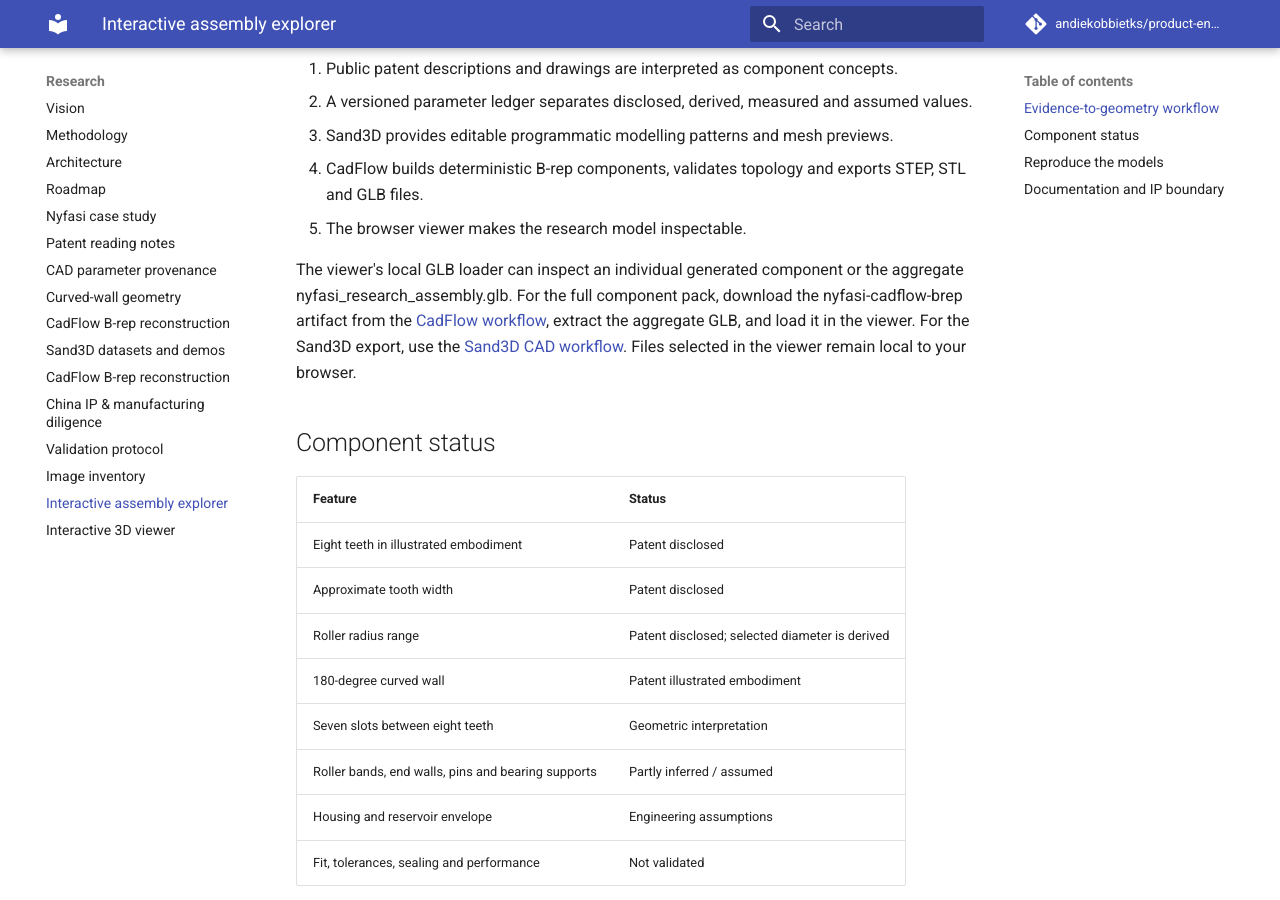
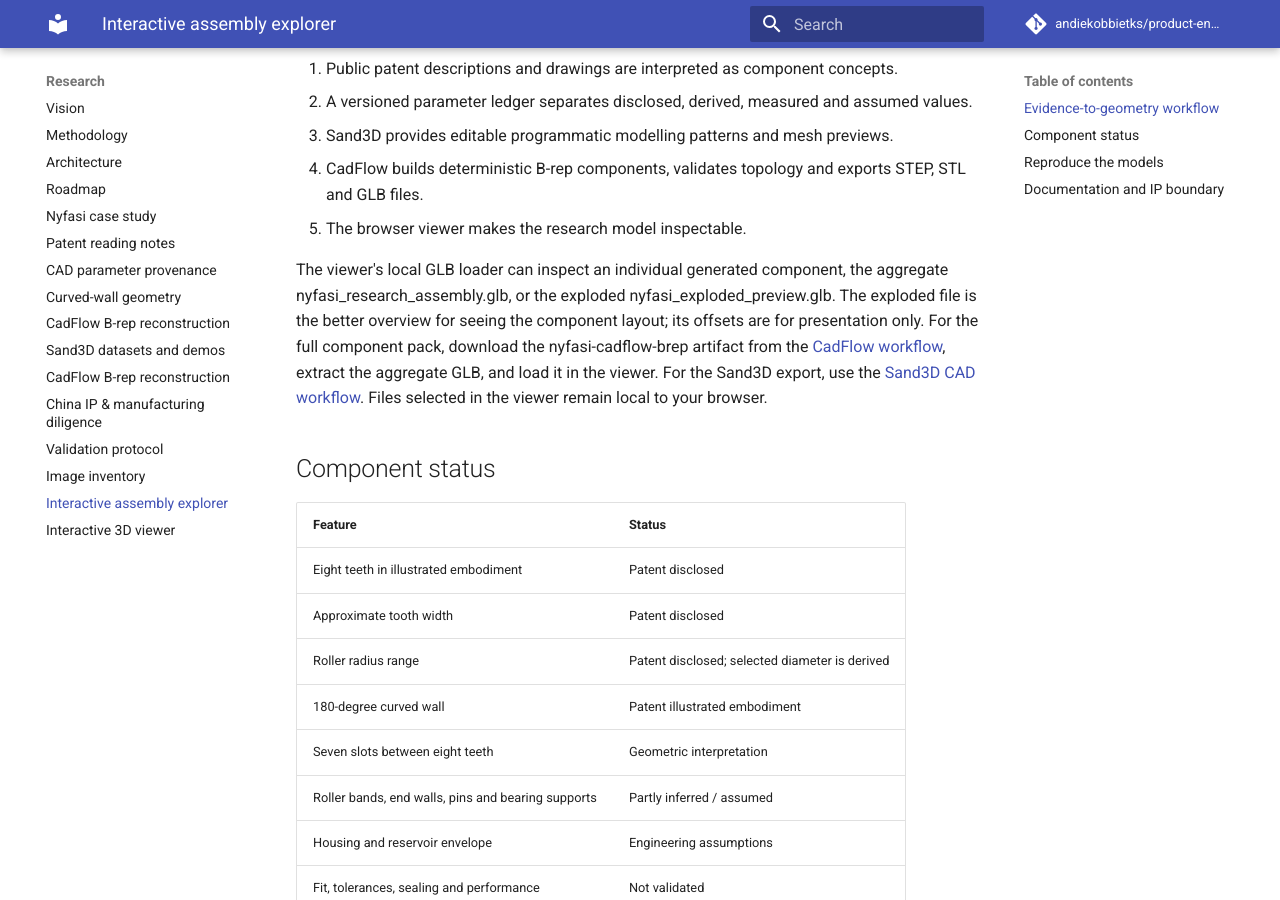
Before and after one commit to andiekobbietks/product-engineering-lab, an MkDocs documentation site: the page built from docs/experiments/assembly-explorer.md, in a window 1280 px wide and 900 px high, scrolled down 1189 px. Built offline with MkDocs 1.6.1 and Material for MkDocs 9.7.7, drawn with Linux system fonts in a browser that asks for light colours; comment, search, counter and statistics services are not loaded.

Commit message:
Recommend exploded CadFlow preview in browser viewer

```diff
--- a/docs/experiments/assembly-explorer.md
+++ b/docs/experiments/assembly-explorer.md
@@ -14,7 +14,7 @@ Explore the patent-led reconstruction as a component-level 3D research model. Dr
 4. CadFlow builds deterministic B-rep components, validates topology and exports STEP, STL and GLB files.
 5. The browser viewer makes the research model inspectable.
 
-The viewer's local GLB loader can inspect an individual generated component or the aggregate nyfasi_research_assembly.glb. For the full component pack, download the nyfasi-cadflow-brep artifact from the [CadFlow workflow](https://github.com/andiekobbietks/product-engineering-lab/actions/workflows/cadflow-cad.yml), extract the aggregate GLB, and load it in the viewer. For the Sand3D export, use the [Sand3D CAD workflow](https://github.com/andiekobbietks/product-engineering-lab/actions/workflows/cad-smoke.yml). Files selected in the viewer remain local to your browser.
+The viewer's local GLB loader can inspect an individual generated component, the aggregate nyfasi_research_assembly.glb, or the exploded nyfasi_exploded_preview.glb. The exploded file is the better overview for seeing the component layout; its offsets are for presentation only. For the full component pack, download the nyfasi-cadflow-brep artifact from the [CadFlow workflow](https://github.com/andiekobbietks/product-engineering-lab/actions/workflows/cadflow-cad.yml), extract the aggregate GLB, and load it in the viewer. For the Sand3D export, use the [Sand3D CAD workflow](https://github.com/andiekobbietks/product-engineering-lab/actions/workflows/cad-smoke.yml). Files selected in the viewer remain local to your browser.
 
 ## Component status
 
```
